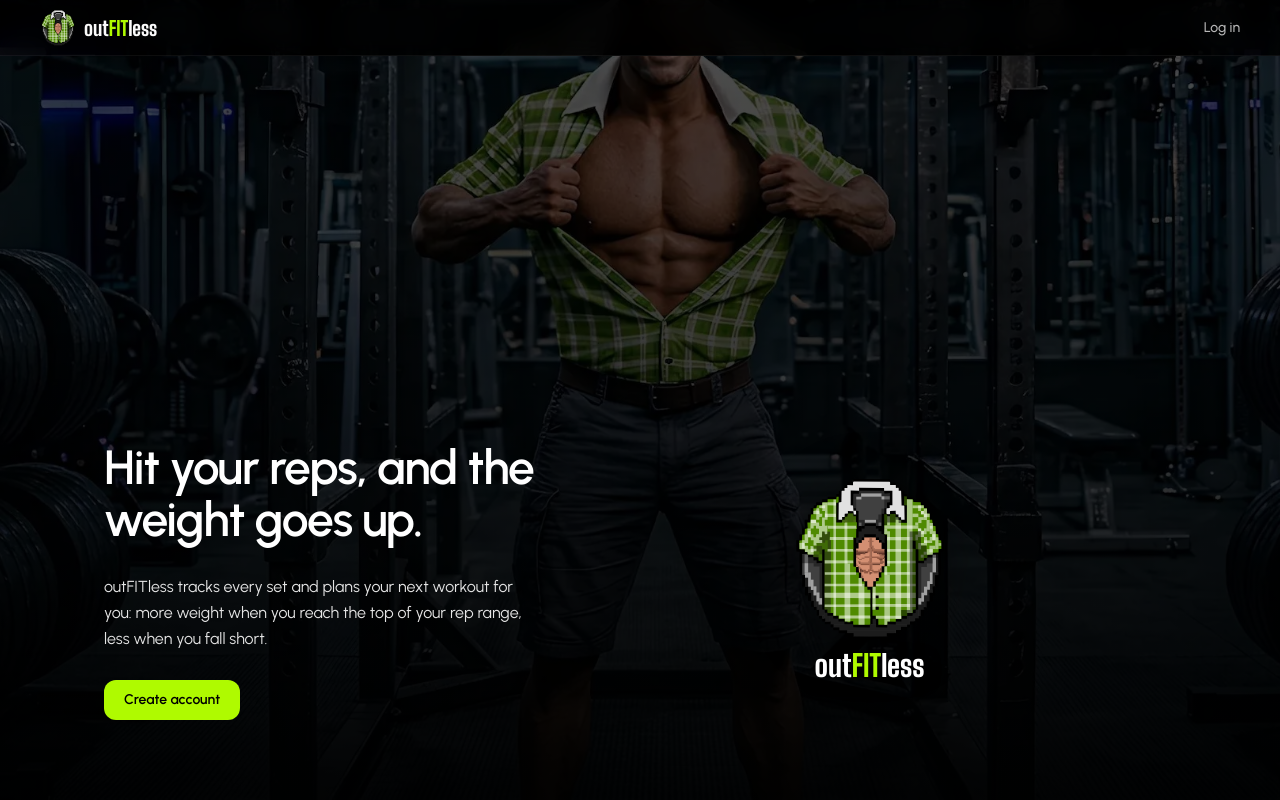
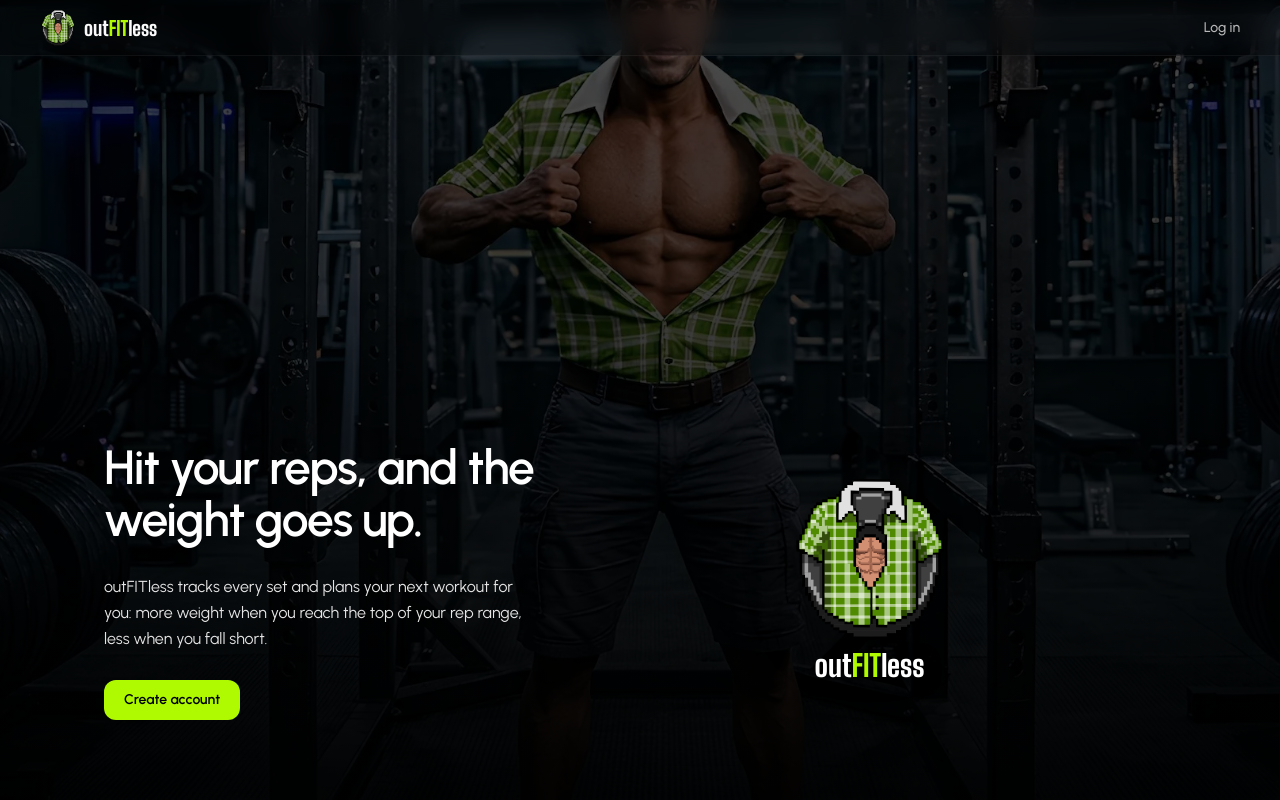
Before and after one commit to MarkoRoskar/outfitless, a React (Vite) app in the folder client/: page / in a window 1280 px wide. Shown: the top 800 px of the page. Built offline with nearby package versions, Linux system fonts and the light colour scheme.

Commit message:
Fill the homepage's first screen with the taller photo, the head showing through the navbar

```diff
--- a/client/src/pages/HomePage.tsx
+++ b/client/src/pages/HomePage.tsx
@@ -4,7 +4,8 @@ import { useAuthStore } from '../store/authStore'
 import Dashboard from '../components/Dashboard'
 import Navbar from '../components/Navbar'
 import PageBackdrop from '../components/PageBackdrop'
-import background from '../assets/background-hero.webp'
+// The taller version of the photo, with the whole person and rack, for the full first screen
+import heroPhoto from '../assets/background-hero_bigger.webp'
 import { accentButton, bodyText, eyebrow, primaryButton, softPill } from '../lib/styles'
 import { ArrowRightIcon } from '../components/icons'
 import Reveal from '../components/Reveal'
@@ -13,6 +14,20 @@ import SessionPreview from '../components/SessionPreview'
 
 // Section titles on the homepage are a step bigger than page titles elsewhere; the label and body text are shared
 const sectionTitle = 'text-3xl md:text-4xl font-semibold tracking-tight leading-[1.1]'
+
+// The hero photo is 2560 × 1429. The part below the navbar used to be a shorter crop of it, its
+// bottom 940 rows, scaled to cover the screen below the navbar (H) and centered. That's kept: the
+// photo gets the same scale and is shifted so the crop lines up with the navbar's bottom edge,
+// which leaves the 489 rows above it (the head) behind the navbar. The scale is whichever is
+// larger, H / 940 or the width / 2560, like background-size: cover did for the crop.
+const H = '(100svh - 3.5rem)'
+const SCALE = `max(${H} / 940, 100vw / 2560)`
+const heroPhotoStyle = {
+  backgroundImage: `url(${heroPhoto})`,
+  backgroundSize: `auto calc(1429 * ${SCALE})`,
+  // The crop's top at the navbar's bottom (3.5rem), centered on H as cover centered it
+  backgroundPosition: `center calc(3.5rem + ${H} / 2 - 959 * ${SCALE})`,
+}
 
 // A routine is an ordered list that rotates, not a weekly calendar, so the preview shows
 // positions and a Next marker like the real Routines page
@@ -158,14 +173,13 @@ export default function HomePage() {
       {/* The app's darkened photo, behind the sections below the hero */}
       <PageBackdrop />
 
-      {/* Hero: a full-screen photo. bg-cover fills any screen shape by cropping the edges,
-          and bg-center keeps the person in the middle visible on narrow phones. Its height uses
-          svh, the screen with the phone's address bar showing, which doesn't change while
-          scrolling. With dvh it grew and shrank as the bar slid in and out, and the photo zoomed. */}
-      <section
-        className="relative flex min-h-[calc(100svh-3.5rem)] bg-zinc-950 bg-cover bg-center bg-no-repeat"
-        style={{ backgroundImage: `url(${background})` }}
-      >
+      {/* Hero: a full-screen photo, pulled up under the navbar (-mt-14, the navbar's height) so
+          the photo shows through the navbar's see-through background too. It's placed with
+          heroPhotoStyle so the screen below the navbar shows exactly the old, shorter crop, and
+          the rest of the photo (the person's head) sits behind the navbar. Its height uses svh,
+          the screen with the phone's address bar showing, which doesn't change while scrolling.
+          With dvh it grew and shrank as the bar slid in and out, and the photo zoomed. */}
+      <section className="relative -mt-14 flex min-h-svh bg-zinc-950 bg-no-repeat" style={heroPhotoStyle}>
         {/* Darkens the whole photo, most at the bottom where the text sits, so it isn't much brighter
             than the darkened photo behind the other pages */}
         <div className="absolute inset-0 bg-linear-to-t from-black/95 via-black/78 to-black/70" />
```
Also changed, not shown: client/src/assets/background-hero_bigger.webp (added).
